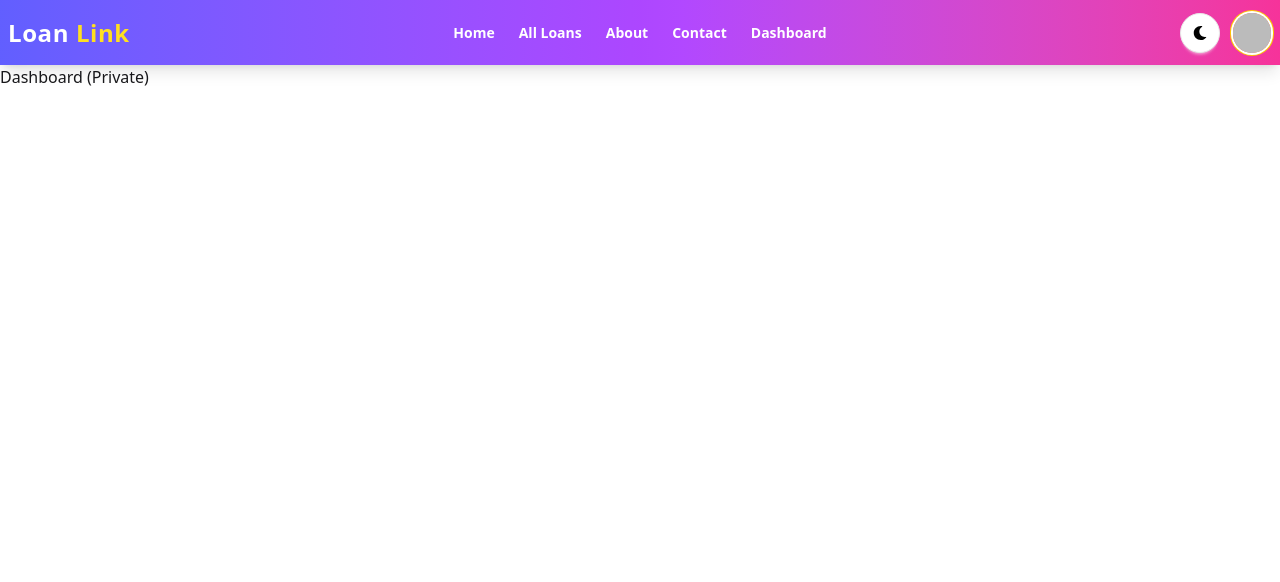
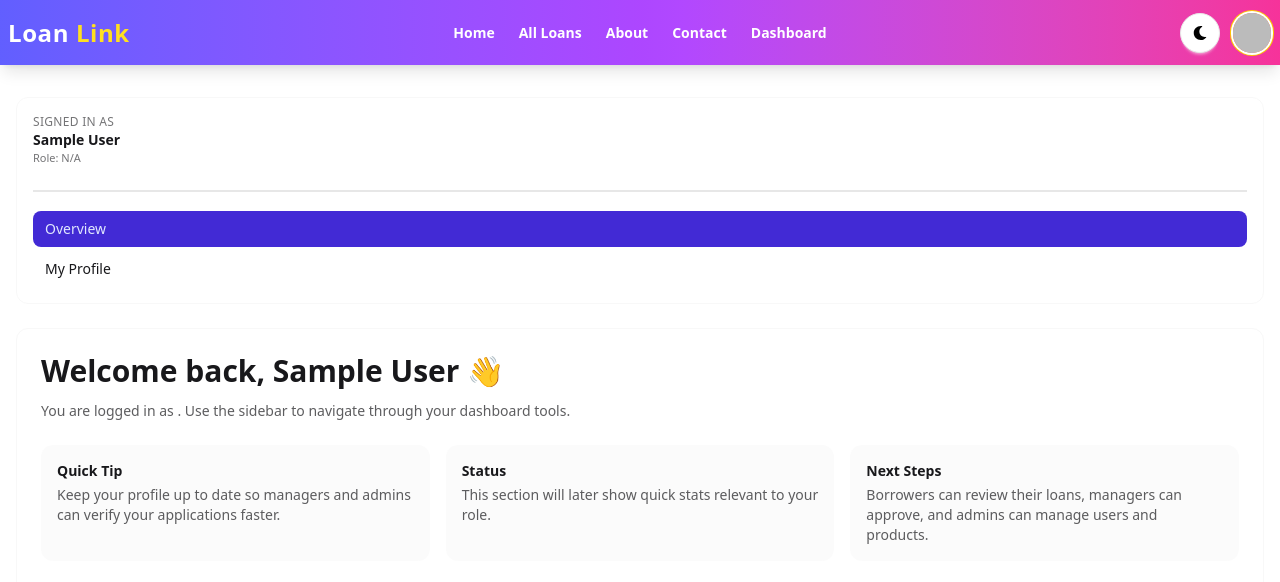
Before and after one commit to ahzahid81/loanlink_client, a React (Vite) app: page /dashboard in a window 1280 px wide. Shown: the top 582 px of the page. Built offline with nearby package versions, Linux system fonts and the light colour scheme; no server answers; sample sign-in values are in the browser's storage.

Commit message:
Dashboard Home

```diff
--- /dev/null
+++ b/src/Layouts/DashboardLayout.jsx
@@ -0,0 +1,196 @@
+import React from "react";
+import { NavLink, Outlet } from "react-router-dom";
+import { useAuth } from "../context/AuthContext";
+
+const DashboardLayout = () => {
+  const { role, user } = useAuth();
+
+  const isAdmin = role === "admin";
+  const isManager = role === "manager";
+  const isBorrower = role === "borrower";
+
+  return (
+    <div className="bg-base-100 min-h-[calc(100vh-4rem)]">
+      <div className="max-w-7xl mx-auto px-4 py-6 md:py-8">
+        <div className="grid md:grid-cols-[260px,1fr] gap-6">
+          {/* SIDEBAR */}
+          <aside className="bg-base-100 border border-base-200 rounded-xl p-4 h-fit md:sticky md:top-24">
+            <div className="mb-4">
+              <p className="text-xs uppercase tracking-wide text-base-content/60">
+                Signed in as
+              </p>
+              <p className="font-semibold text-sm truncate">
+                {user?.displayName || user?.email || "User"}
+              </p>
+              <p className="text-[11px] text-base-content/60">
+                Role: {role || "N/A"}
+              </p>
+            </div>
+
+            <div className="divider my-3" />
+
+            <nav className="space-y-1 text-sm">
+              {/* Common */}
+              <NavLink
+                to="/dashboard"
+                end
+                className={({ isActive }) =>
+                  `block px-3 py-2 rounded-lg ${
+                    isActive
+                      ? "bg-primary text-primary-content"
+                      : "hover:bg-base-200"
+                  }`
+                }
+              >
+                Overview
+              </NavLink>
+
+              <NavLink
+                to="/dashboard/profile"
+                className={({ isActive }) =>
+                  `block px-3 py-2 rounded-lg ${
+                    isActive
+                      ? "bg-primary text-primary-content"
+                      : "hover:bg-base-200"
+                  }`
+                }
+              >
+                My Profile
+              </NavLink>
+
+              {/* Borrower-only links */}
+              {isBorrower && (
+                <>
+                  <div className="mt-3 text-[11px] uppercase tracking-wide text-base-content/50">
+                    Borrower
+                  </div>
+                  <NavLink
+                    to="/dashboard/my-loans"
+                    className={({ isActive }) =>
+                      `block px-3 py-2 rounded-lg ${
+                        isActive
+                          ? "bg-primary text-primary-content"
+                          : "hover:bg-base-200"
+                      }`
+                    }
+                  >
+                    My Loans
+                  </NavLink>
+                </>
+              )}
+
+              {/* Manager-only links */}
+              {isManager && (
+                <>
+                  <div className="mt-3 text-[11px] uppercase tracking-wide text-base-content/50">
+                    Manager
+                  </div>
+                  <NavLink
+                    to="/dashboard/add-loan"
+                    className={({ isActive }) =>
+                      `block px-3 py-2 rounded-lg ${
+                        isActive
+                          ? "bg-primary text-primary-content"
+                          : "hover:bg-base-200"
+                      }`
+                    }
+                  >
+                    Add Loan
+                  </NavLink>
+                  <NavLink
+                    to="/dashboard/manage-loans"
+                    className={({ isActive }) =>
+                      `block px-3 py-2 rounded-lg ${
+                        isActive
+                          ? "bg-primary text-primary-content"
+                          : "hover:bg-base-200"
+                      }`
+                    }
+                  >
+                    Manage Loans
+                  </NavLink>
+                  <NavLink
+                    to="/dashboard/pending-loans"
+                    className={({ isActive }) =>
+                      `block px-3 py-2 rounded-lg ${
+                        isActive
+                          ? "bg-primary text-primary-content"
+                          : "hover:bg-base-200"
+                      }`
+                    }
+                  >
+                    Pending Applications
+                  </NavLink>
+                  <NavLink
+                    to="/dashboard/approved-loans"
+                    className={({ isActive }) =>
+                      `block px-3 py-2 rounded-lg ${
+                        isActive
+                          ? "bg-primary text-primary-content"
+                          : "hover:bg-base-200"
+                      }`
+                    }
+                  >
+                    Approved Applications
+                  </NavLink>
+                </>
+              )}
+
+              {/* Admin-only links */}
+              {isAdmin && (
+                <>
+                  <div className="mt-3 text-[11px] uppercase tracking-wide text-base-content/50">
+                    Admin
+                  </div>
+                  <NavLink
+                    to="/dashboard/manage-users"
+                    className={({ isActive }) =>
+                      `block px-3 py-2 rounded-lg ${
+                        isActive
+                          ? "bg-primary text-primary-content"
+                          : "hover:bg-base-200"
+                      }`
+                    }
+                  >
+                    Manage Users
+                  </NavLink>
+                  <NavLink
+                    to="/dashboard/all-loan"
+                    className={({ isActive }) =>
+                      `block px-3 py-2 rounded-lg ${
+                        isActive
+                          ? "bg-primary text-primary-content"
+                          : "hover:bg-base-200"
+                      }`
+                    }
+                  >
+                    All Loans
+                  </NavLink>
+                  <NavLink
+                    to="/dashboard/loan-applications"
+                    className={({ isActive }) =>
+                      `block px-3 py-2 rounded-lg ${
+                        isActive
+                          ? "bg-primary text-primary-content"
+                          : "hover:bg-base-200"
+                      }`
+                    }
+                  >
+                    Loan Applications
+                  </NavLink>
+                </>
+              )}
+            </nav>
+          </aside>
+
+          {/* MAIN CONTENT AREA */}
+          <section className="bg-base-100 border border-base-200 rounded-xl p-4 md:p-6 min-h-[50vh]">
+            <Outlet />
+          </section>
+        </div>
+      </div>
+    </div>
+  );
+};
+
+export default DashboardLayout;
--- /dev/null
+++ b/src/Pages/dashboard/DashboardHome.jsx
@@ -0,0 +1,43 @@
+import React from "react";
+import { useAuth } from "../../context/AuthContext";
+
+const DashboardHome = () => {
+  const { user, role } = useAuth();
+
+  return (
+    <div>
+      <h1 className="text-2xl md:text-3xl font-bold mb-3">
+        Welcome back, {user?.displayName || "User"} 👋
+      </h1>
+      <p className="text-sm text-base-content/70 mb-6">
+        You are logged in as <span className="font-semibold">{role}</span>. Use
+        the sidebar to navigate through your dashboard tools.
+      </p>
+
+      <div className="grid md:grid-cols-3 gap-4 text-sm">
+        <div className="p-4 rounded-xl bg-base-200/60">
+          <p className="font-semibold mb-1">Quick Tip</p>
+          <p className="text-base-content/70">
+            Keep your profile up to date so managers and admins can verify your
+            applications faster.
+          </p>
+        </div>
+        <div className="p-4 rounded-xl bg-base-200/60">
+          <p className="font-semibold mb-1">Status</p>
+          <p className="text-base-content/70">
+            This section will later show quick stats relevant to your role.
+          </p>
+        </div>
+        <div className="p-4 rounded-xl bg-base-200/60">
+          <p className="font-semibold mb-1">Next Steps</p>
+          <p className="text-base-content/70">
+            Borrowers can review their loans, managers can approve, and admins
+            can manage users and products.
+          </p>
+        </div>
+      </div>
+    </div>
+  );
+};
+
+export default DashboardHome;
--- a/src/routes/router.jsx
+++ b/src/routes/router.jsx
@@ -7,6 +7,8 @@ import Login from '../Pages/Login';
 import AllLoans from '../Pages/AllLoans';
 import LoanDetails from '../Pages/LoanDetails';
 import ApplyLoan from '../Pages/ApplyLoan';
+import DashboardLayout from '../Layouts/DashboardLayout';
+import DashboardHome from '../Pages/dashboard/DashboardHome';
 
 const router = createBrowserRouter([
     {
@@ -15,14 +17,6 @@ const router = createBrowserRouter([
         children: [{
             path: "/",
             element: <Home></Home>
-        },
-        {
-            path: "/dashboard",
-            element: (
-                <PrivateRoute>
-                    <div> Dashboard (Private)</div>
-                </PrivateRoute>
-            ),
         },
         {
             path: "/register",
@@ -43,7 +37,19 @@ const router = createBrowserRouter([
         {
             path: "/apply/:id",
             element: <PrivateRoute><ApplyLoan></ApplyLoan></PrivateRoute>,
-        }
+        },
+        {
+            path: "/dashboard",
+            element: (
+                <PrivateRoute><DashboardLayout></DashboardLayout></PrivateRoute>
+            ),
+            children: [
+                {
+                    index: true,
+                    element: <DashboardHome></DashboardHome>
+                },
+            ]
+        },
         ]
     }
 ])
```
Also changed, not shown: src/Layouts/DashbroadLayout.jsx (deleted).
